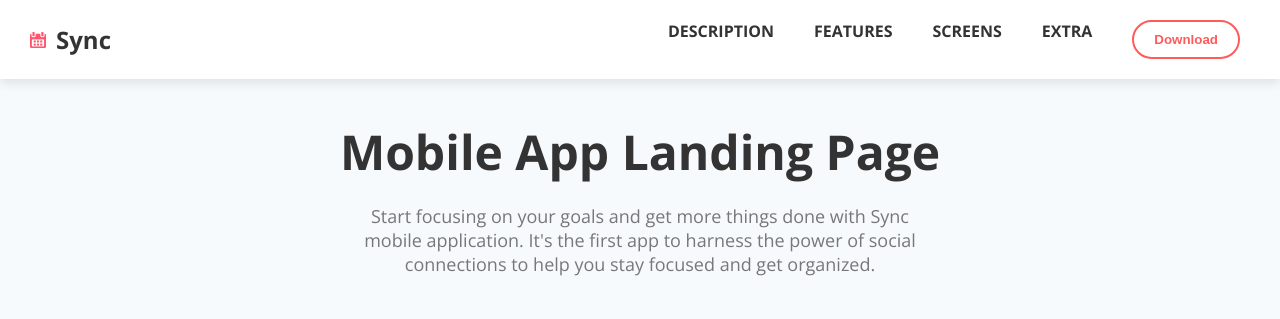
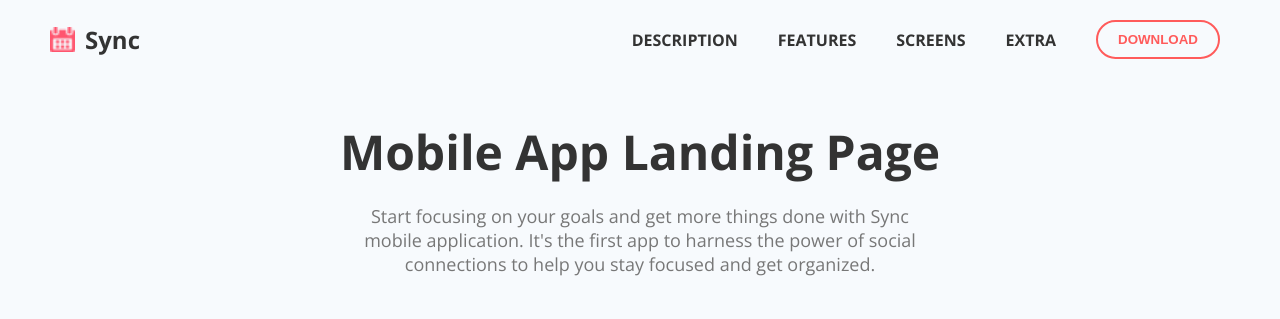
Before and after one commit to jthamayo/replica-web-2, a plain HTML site: page index.html in a window 1280 px wide. Shown: the top 319 px of the page. Drawn offline with nearby package versions, Linux system fonts and the light colour scheme.

Commit message:
fix header alignment

```diff
--- a/index.html
+++ b/index.html
@@ -32,7 +32,7 @@
                   <li>Privacy Policy</li>
                 </ul>
               </li>
-              <li><button>Download</button></li>
+              <li><button id="download">Download</button></li>
             </ul>
           </nav>
         </header>
--- a/style.css
+++ b/style.css
@@ -92,6 +92,11 @@ li::marker {
 
 /*-------------------button-decoration------------------*/
 
+#download{
+  text-transform: uppercase;
+  font-weight: 800;
+}
+
 .description button,
 .terms-privacy button {
   text-transform: uppercase;
@@ -143,17 +148,12 @@ li::marker {
     width: 16px;
 }
 
-/*------------------MERGE---------------------*/
-
-
-
 header {
     display: flex;
     justify-content: space-between;
     align-items: center;
-    padding: 10px 30px;
-    background-color: #fff;
-    box-shadow: 0px 4px 10px rgba(0, 0, 0, 0.1);
+    padding: 10px 50px;
+    background-color: #f7fafd;
 }
 
 nav a {
@@ -166,7 +166,8 @@ nav a {
 }
 
 nav a img {
-    margin-right: 10px;
+  width: 25px;
+  margin-right: 10px;
 }
 
 nav a:hover {
@@ -176,6 +177,7 @@ nav a:hover {
 nav ul {
     list-style-type: none;
     display: flex;
+    align-items: center;
     gap: 20px;
 }
 
```
